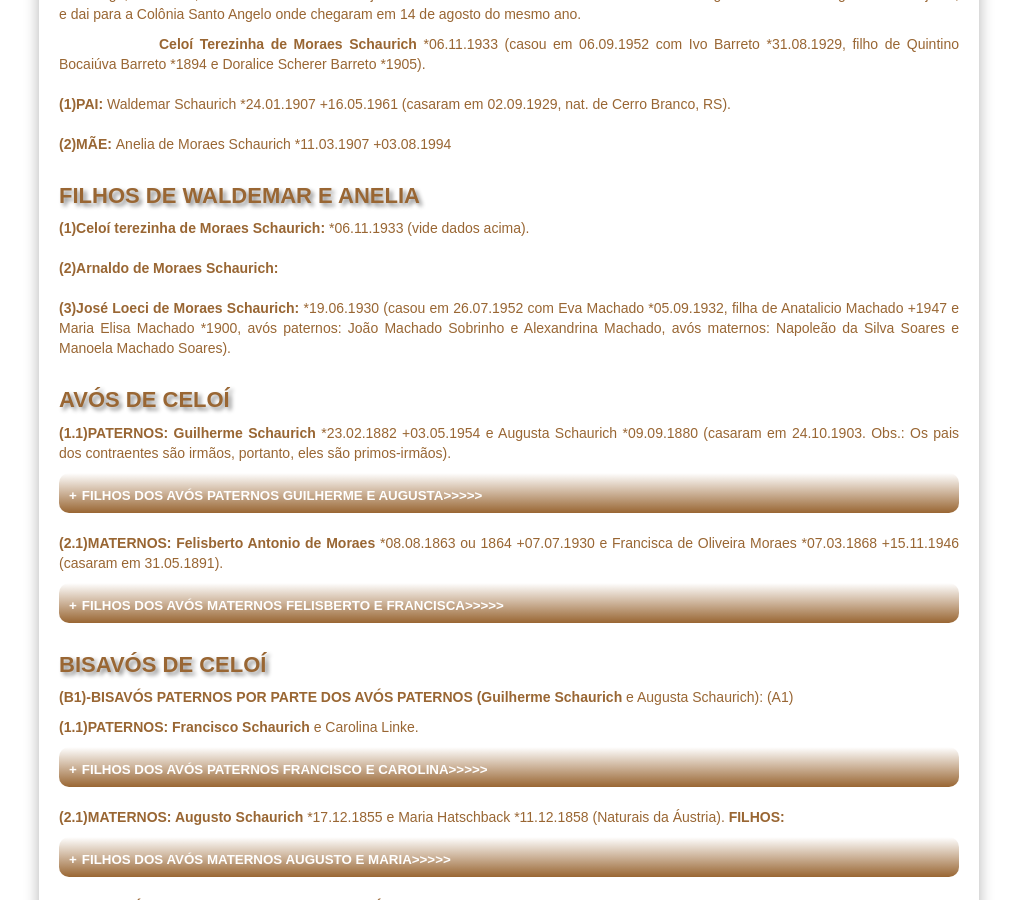
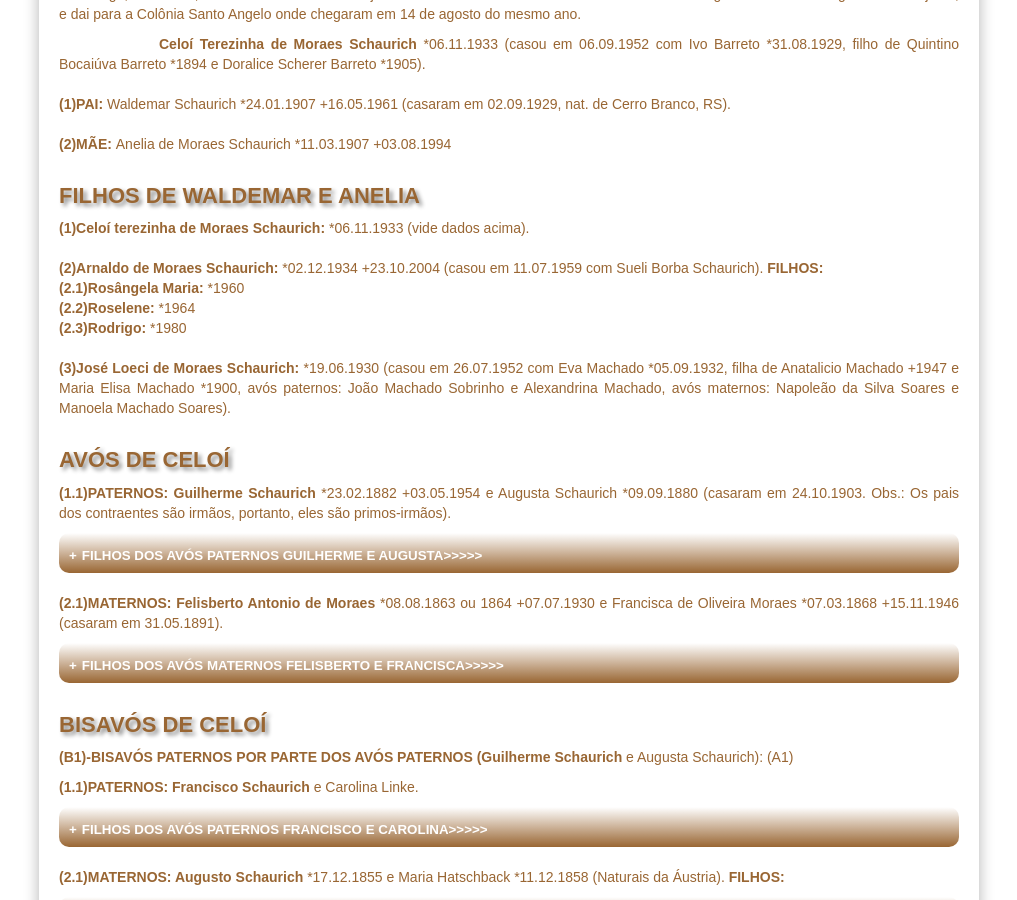
Before and after one commit to claudiovargas1955/claudiovargas1955.github.io, a Jekyll site: the page built from _pages/familia-schaurich.html, in a window 1280 px wide and 900 px high, scrolled down 440 px. Shown: the whole window, without its empty margins (131-1148 px from the left). Built offline with Jekyll 4.4.1, drawn with Linux system fonts in a browser that asks for light colours; some web fonts are replaced.

Commit message:
Update familia-schaurich.html

```diff
--- a/_pages/familia-schaurich.html
+++ b/_pages/familia-schaurich.html
@@ -109,7 +109,10 @@ filho de Quintino Bocaiúva Barreto *1894 e Doralice Scherer Barreto *1905).<br>
 <h4>FILHOS DE WALDEMAR E ANELIA</h4>
   <p><b>(1)Celoí terezinha de Moraes Schaurich: </b>*06.11.1933 (vide dados acima).<br><br>
 
-  <b>(2)Arnaldo de Moraes Schaurich: </b> <br><br>
+<b>(2)Arnaldo de Moraes Schaurich: </b>*02.12.1934 +23.10.2004 (casou em 11.07.1959 com Sueli Borba Schaurich). <b> FILHOS:</b><br>
+    <b>(2.1)Rosângela Maria: </b>*1960<br>
+    <b>(2.2)Roselene: </b>*1964<br>
+    <b>(2.3)Rodrigo: </b>*1980<br><br>
 
   <b>(3)José Loeci de Moraes Schaurich: </b>*19.06.1930 (casou em 26.07.1952 com Eva Machado *05.09.1932, filha de Anatalicio Machado
   +1947 e Maria Elisa Machado *1900, avós paternos: João Machado Sobrinho e Alexandrina Machado, avós maternos: Napoleão da Silva Soares
```
